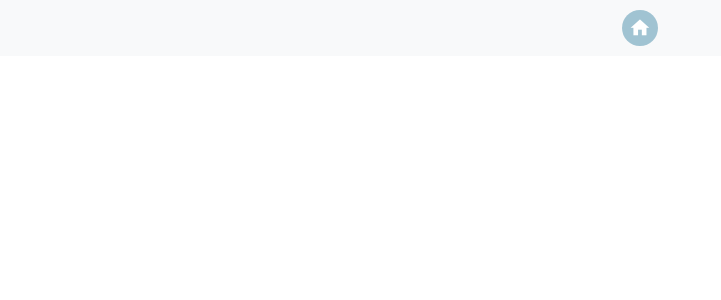
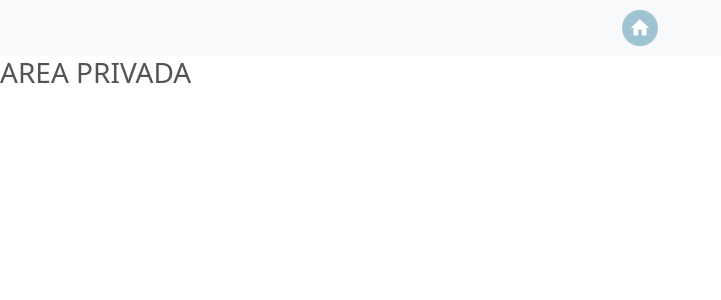
Before and after one commit to No-Woman-No-Work/Glitter-Vue, a Vue app: page /private in a window 1280 px wide. Before the commit this address had no page. Shown: the top 300 px of the page, without its empty margins (0-721 px from the left). Built offline with nearby package versions, Linux system fonts and the light colour scheme.

Commit message:
Add PrivateView

```diff
--- a/src/router/index.js
+++ b/src/router/index.js
@@ -21,7 +21,12 @@ const routes = [
       path: '/new-password',
       name: 'new-password',
       component: () => import(/* webpackChunkName: "new-password" */ '../views/PasswordView.vue')
-  }
+  },
+  {
+    path: '/private',
+    name: 'private',
+    component: () => import(/* webpackChunkName: "new-password" */ '../views/AreaPrivada.vue')
+}
 ]
 
 const router = createRouter({
--- /dev/null
+++ b/src/views/AreaPrivada.vue
@@ -0,0 +1,11 @@
+<template>
+    <h3>AREA PRIVADA</h3>
+</template>
+
+<script>
+
+</script>
+
+<style scoped>
+
+</style>
```
Also changed, not shown: src/components/Privada.vue (added, +11 -0 lines).
